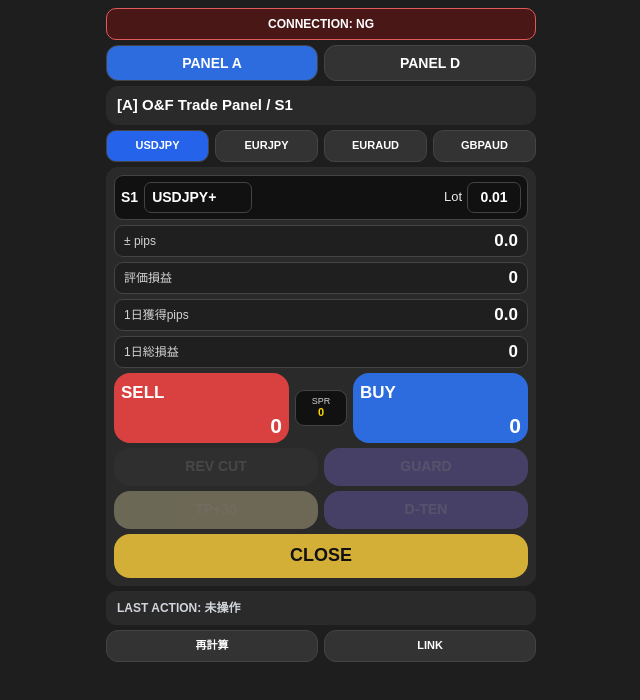
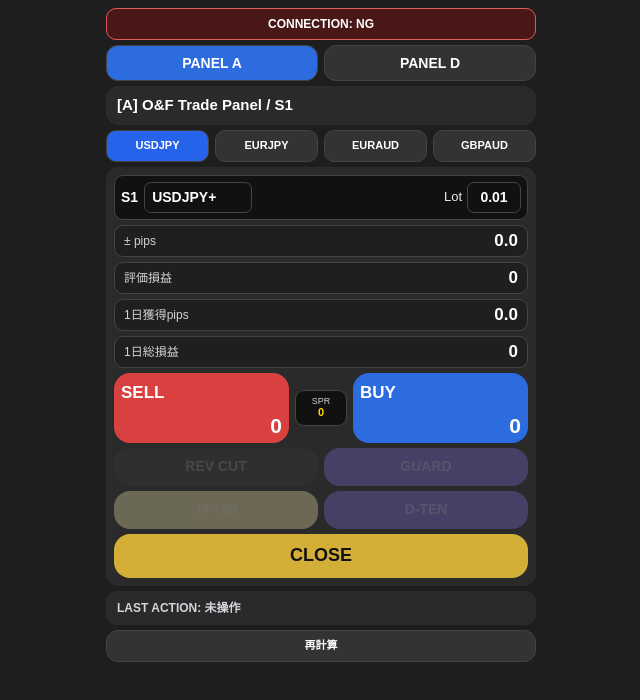
Before and after one commit to mydland777-cyber/of-panel-remote-web, a Next.js app: page / in a window 1280 px wide. Shown: the top 700 px of the page, without its empty margins (319-959 px from the left). Built offline with nearby package versions, Linux system fonts and the light colour scheme; no server answers.

Commit message:
Remove unnecessary remote controls from panel page

```diff
--- a/app/page.tsx
+++ b/app/page.tsx
@@ -601,7 +601,7 @@ export default function Home() {
         <div
           style={{
             display: "grid",
-            gridTemplateColumns: "1fr 1fr",
+            gridTemplateColumns: "1fr",
             gap: 6,
             marginTop: 5,
           }}
@@ -609,10 +609,6 @@ export default function Home() {
           <MiniBottomButton
             label="再計算"
             onClick={() => sendPanelAction("RECALC", "再計算")}
-          />
-          <MiniBottomButton
-            label="LINK"
-            onClick={() => sendPanelAction("LINK", "LINK")}
           />
         </div>
       </div>
```
